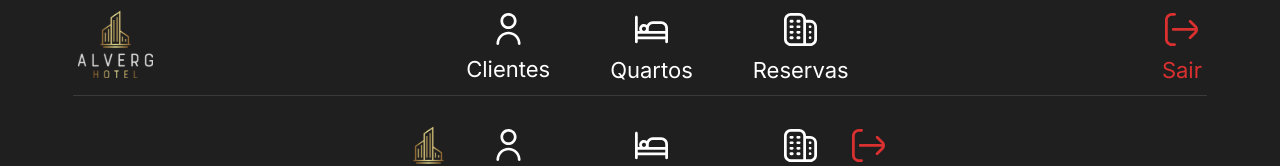
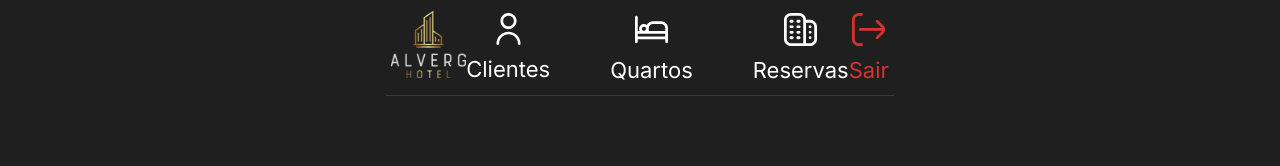
Before and after one commit to giovanamiranda03/PI-02-2023-Hotel, a React (Create React App) app: page / in a window 1280 px wide. Shown: the top 166 px of the page. Built offline with nearby package versions, Linux system fonts and the light colour scheme.

Commit message:
atualização app

```diff
--- a/src/App.jsx
+++ b/src/App.jsx
@@ -2,18 +2,17 @@ import React from 'react';
 import { Route, BrowserRouter as Router, Routes } from 'react-router-dom';
 import "react-toastify/dist/ReactToastify.css";
 import styled from "styled-components";
-import Header from "./components/Header";
 import Clients from './pages/Clients';
+import Home from './pages/Home';
 import Login from './pages/Login';
-import Home from './pages/Home';
 import Reservations from './pages/Reservations';
 import Rooms from './pages/Rooms';
 import GlobalStyle from "./styles/global";
 
 const Container = styled.div`
   width: 100%;
+  height: 100vh;
   max-width: 1200px;
-  margin-top: 20px;
   display: flex;
   flex-direction: column;
   align-items: center;
@@ -23,7 +22,6 @@ const Container = styled.div`
 export default function App() {
   return (
     <>
-      {window.location.pathname !== '/login' && <Header />}
       <Container>
         <Router>
           <Routes>
```
